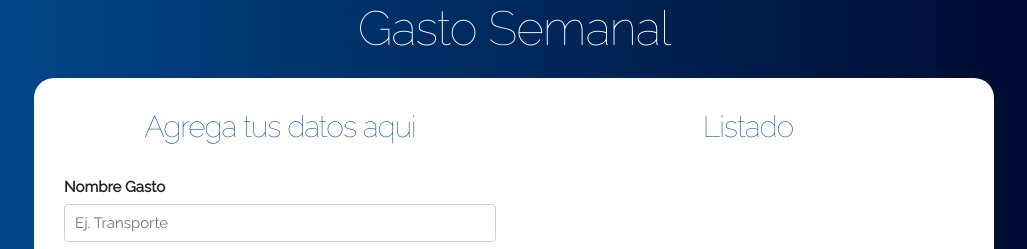
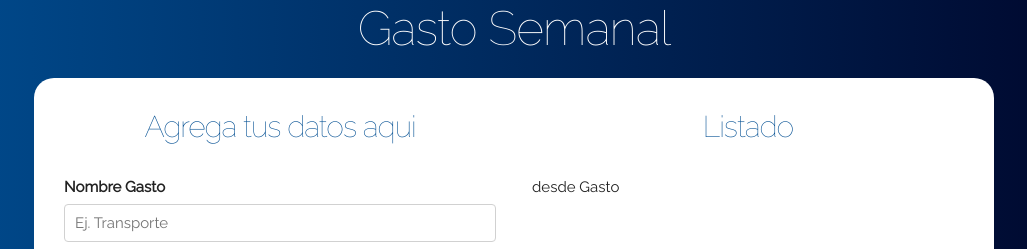
Before and after one commit to armandoltx/Gasto-Semanal, a React (Create React App) app: page / in a window 1280 px wide. Both pictures are taken after typing "Sample", "Sample" into the empty fields and a click on the input "Agregar". Shown: the top 249 px of the page, without its empty margins (126-1153 px from the left). Built offline with nearby package versions, Linux system fonts and the light colour scheme.

Commit message:
Agregando el componente gasto y pasandole los props

```diff
--- /dev/null
+++ b/src/components/Gasto.js
@@ -0,0 +1,13 @@
+import React, {Component} from 'react';
+
+
+class Gasto extends Component {
+  render () {
+    return (
+      <p>desde Gasto</p>
+    );
+  }
+}
+
+
+export default Gasto;
--- a/src/components/Listado.js
+++ b/src/components/Listado.js
@@ -1,4 +1,5 @@
 import React, {Component} from 'react';
+import Gasto from './Gasto';
 
 class Listado extends Component {
 
@@ -7,6 +8,14 @@ class Listado extends Component {
       <div className="gastos-realizados">
         <h2>Listado</h2>
         {console.log("Desde Listado ", this.props.gastos)}
+        {Object.keys(this.props.gastos).map((key) => (
+          //{/* console.log("key => ", key) */}
+          //{/* console.log("desde dentro del objeto ", this.props.gastos[key]) */}
+          <Gasto
+            key={key}
+            gasto={this.props.gastos[key]}
+          />
+        ))}
       </div>
     );
   }
```
